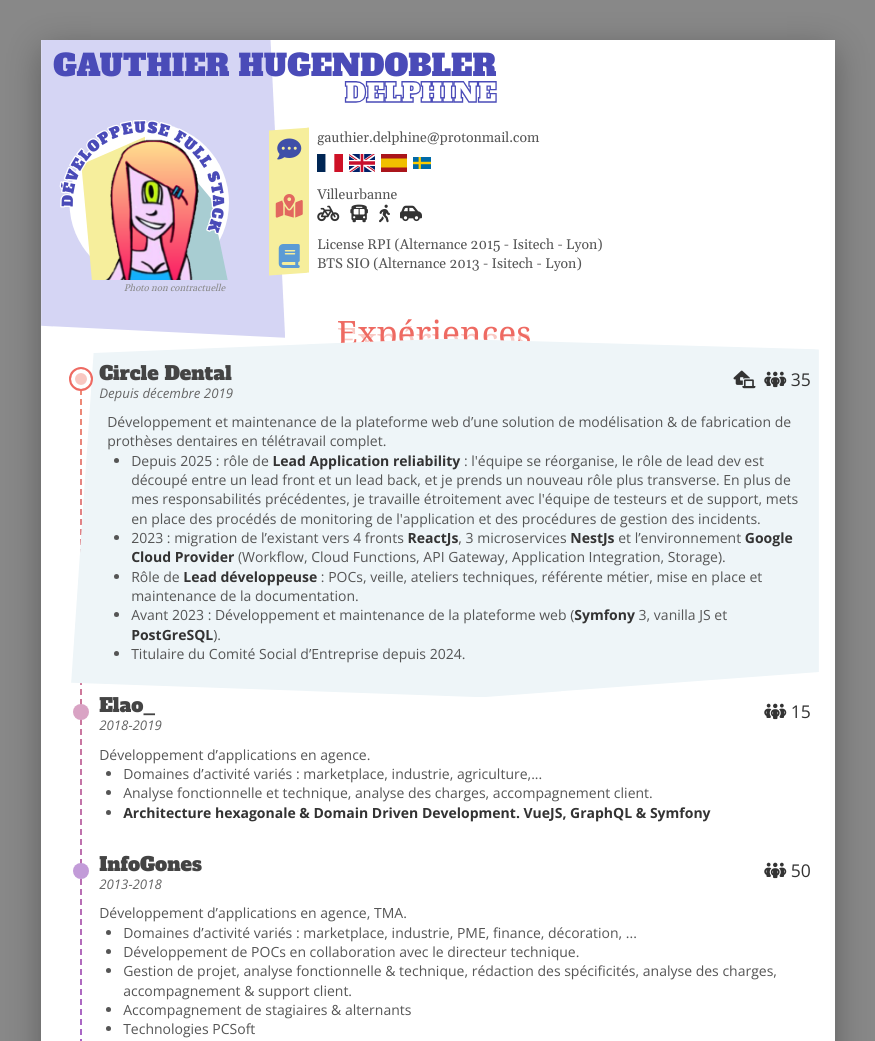
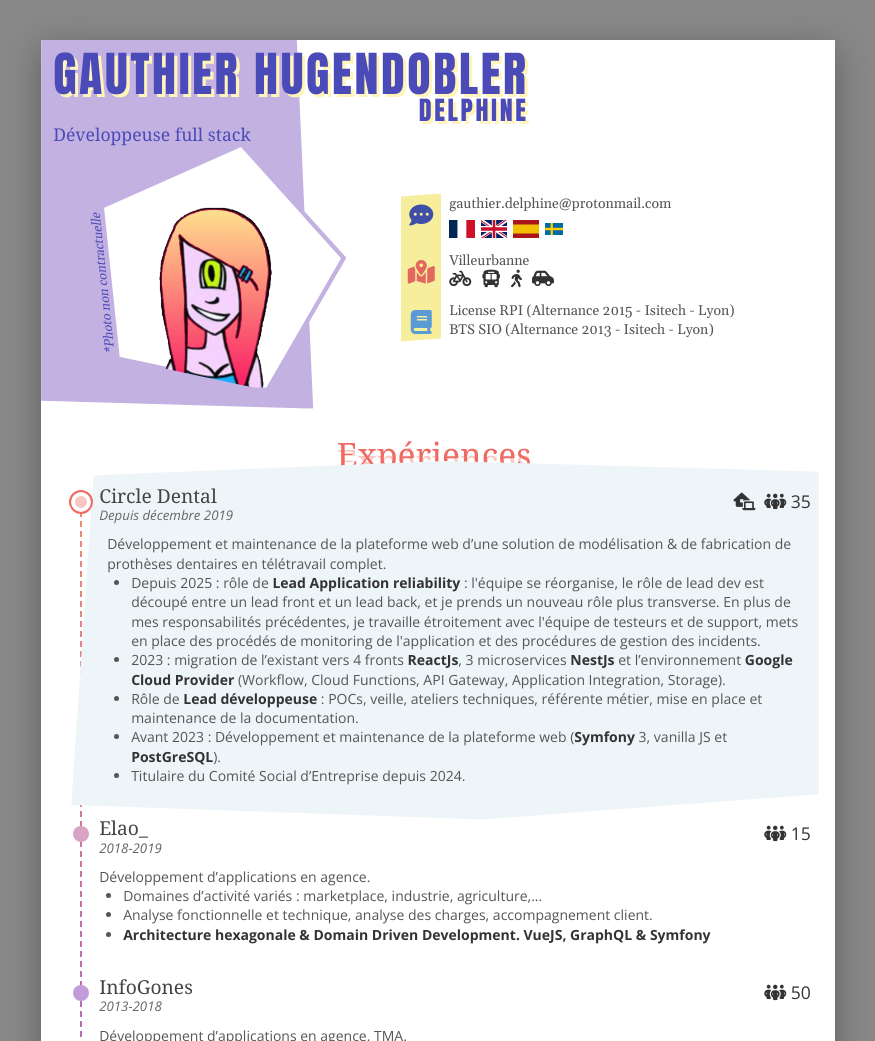
Before and after one commit to keninette/cv, a website: page src/index.html in a window 1280 px wide. Shown: the top 1041 px of the page, without its empty margins (202-1077 px from the left). Drawn offline with nearby package versions, Linux system fonts and the light colour scheme; a web font is replaced by a local one.

Commit message:
Issue #4 - Work on header

```diff
--- a/src/components/experiences/experiences.css
+++ b/src/components/experiences/experiences.css
@@ -23,13 +23,13 @@
   display: flex;
   flex-direction: column;
   gap: 2rem;
-  padding-left: calc(var(--line-x) + 1.125rem);
+  padding-left: 2.625rem;
 }
 /* dashed gradient line */
 .timeline::before {
   content: "";
   position: absolute;
-  inset: 1rem auto 0 var(--line-x);
+  inset: 1rem auto 0 1.5rem;
   width: 2px;
   transform: translateX(-50%);
   background: linear-gradient(var(--tl-top), var(--tl-bottom));
--- a/src/components/header/header.css
+++ b/src/components/header/header.css
@@ -7,6 +7,7 @@
   align-items: flex-start;
   position: relative;
   isolation: isolate;
+  margin-bottom: 2rem;
 }
 
 /* background only behind the picture column, with slanted edges */
@@ -15,9 +16,17 @@
   position: absolute;
   z-index: -1;
   inset: 0 auto -2.5rem 0;
-  width: 15.25rem;
+  width: 17rem;
   background: var(--header-bg);
-  clip-path: polygon(0 0, 94% 0, 100% 100%, 0 96%);
+  /* Cuts the rectangle into a shape. Each point is "x y", in % of the
+     rectangle's width / height, starting at the top-left corner (0 0).
+     Points go clockwise:
+       0 0        top-left corner
+       94% 0      top-right: < 100% makes the right edge slant inwards at the top
+       100% 100%  bottom-right corner
+       0 96%      bottom-left: < 100% makes the bottom edge slant up to the left
+     Set a point back to 100% to make that edge straight. */
+  clip-path: polygon(0 0, 94% 0, 100% 95%, 0 93%);
 }
 
 .top__body {
@@ -28,41 +37,70 @@
 
 /* ---------- name ---------- */
 .name {
+  position: relative;
+  z-index: 1; /* stays in front of the shape */
   display: flex;
   flex-direction: column;
   padding: 0.75rem 0 0 0.75rem;
-  font-family: var(--font-display);
+  font-family: var(--font-name);
   font-weight: 400;
   line-height: 0.95;
+  letter-spacing: 0.1em;
+  color: var(--indigo);
+  text-shadow: 0.12em 0.12em 0 var(--lemon);
 }
 .name__last {
-  font-size: 1.875rem;
-  color: var(--indigo);
+  font-size: 3rem;
 }
 .name__first {
   align-self: flex-end;
   font-size: 1.625rem;
-  color: transparent;
-  -webkit-text-stroke: 1.3px var(--indigo);
+}
+
+/* ---------- role, under the name ---------- */
+.top__role {
+  position: relative;
+  z-index: 1; /* stays in front of the shape */
+  padding-left: 0.75rem;
+  font-family: var(--font-display);
+  font-size: 1.1rem;
+  color: var(--indigo);
 }
 
 /* ---------- picture ---------- */
 .picture {
-  flex: 0 0 var(--picture-w);
+  flex: 0 0 15rem;
 }
 
 .picture__art {
   display: block;
   width: 100%;
+  overflow: visible; /* lets the shape go past the picture edges */
+}
+
+/* white shape behind the avatar, with a border the color of the background */
+.picture__shape {
+  stroke: var(--header-bg);
+  stroke-width: 8px; /* SVG viewBox units */
 }
 
 .picture__caption {
-  text-align: right;
-  padding: 0.125rem 0.25rem;
+  position: relative;
+  top: -2.2rem;
+  left: 4.9rem;
+  width: fit-content;
+  /* follows the pentagon's left edge, read from bottom to top */
+  transform: rotate(-96deg);
+  transform-origin: left bottom;
   font-family: var(--font-serif);
-  font-size: 0.6rem;
+  font-size: 0.8rem;
   font-style: italic;
-  color: #888;
+  color: var(--indigo);
+}
+
+/* hidden for now, to be reworked */
+.blob {
+  display: none;
 }
 
 .blob--yellow {
@@ -73,18 +111,6 @@
   fill: var(--teal);
 }
 
-/* sizes in SVG viewBox units, scaled with the picture */
-.picture__title {
-  font-family: var(--font-display);
-  font-size: 34px;
-  letter-spacing: 1px;
-  fill: var(--indigo);
-  stroke: #fff;
-  stroke-width: 6px;
-  stroke-linejoin: round;
-  paint-order: stroke;
-}
-
 /* ---------- contact ---------- */
 .contact {
   flex: 1;
@@ -92,6 +118,7 @@
   display: flex;
   flex-direction: column;
   gap: 0.875rem;
+  margin-left: 5rem; /* room for the shape's right corner */
   padding: 1rem 1rem 1rem 2.5rem;
   font-family: var(--font-serif);
   font-size: 0.875rem;
--- a/src/components/header/header.html
+++ b/src/components/header/header.html
@@ -3,16 +3,26 @@
     <span class="name__last">GAUTHIER HUGENDOBLER</span>
     <span class="name__first">DELPHINE</span>
   </h1>
+  <p class="top__role">Développeuse full stack</p>
 
   <div class="top__body">
     <figure class="picture">
       <!-- viewBox units ≈ pixels of the original 922px-wide page -->
       <svg class="picture__art" viewBox="0 110 443 413" aria-hidden="true">
         <defs>
-          <!-- arc for the curved title: centre (240,340), r=165, from -95° to +115° (0° = top) -->
-          <path id="title-arc" d="M 75.6 354.4 A 165 165 0 1 1 389.5 409.7" />
+          <!-- regular pentagon: centre (320,340), radius 240,
+               turned 12° clockwise around its centre (first number of rotate) -->
+          <polygon
+            id="shape"
+            points="320,100 548.3,265.8 461.1,534.2 178.9,534.2 91.7,265.8"
+            transform="rotate(12 320 340)"
+          />
+          <!-- same shape, used to cut the portrait -->
+          <clipPath id="shape-clip">
+            <use href="#shape" />
+          </clipPath>
         </defs>
-        <circle cx="255" cy="340" r="188" fill="#fff" />
+        <use href="#shape" class="picture__shape" fill="#fff" />
         <polygon
           class="blob blob--yellow"
           points="95,250 245,185 250,523 120,523"
@@ -23,26 +33,16 @@
         />
         <image
           href="assets/avatar.png"
-          x="125"
-          y="185"
+          x="180"
+          y="214"
           width="280"
           height="353"
           preserveAspectRatio="xMidYMax meet"
+          clip-path="url(#shape-clip)"
           onerror="this.remove()"
         />
-        <text class="picture__title">
-          <textPath
-            href="#title-arc"
-            startOffset="50%"
-            text-anchor="middle"
-            textLength="595"
-            lengthAdjust="spacing"
-          >
-            DÉVELOPPEUSE FULL STACK
-          </textPath>
-        </text>
       </svg>
-      <figcaption class="picture__caption">Photo non contractuelle</figcaption>
+      <figcaption class="picture__caption">*Photo non contractuelle</figcaption>
     </figure>
 
     <section class="contact">
--- a/src/index.html
+++ b/src/index.html
@@ -7,7 +7,7 @@
     <link rel="preconnect" href="https://fonts.googleapis.com" />
     <link rel="preconnect" href="https://fonts.gstatic.com" crossorigin />
     <link
-      href="https://fonts.googleapis.com/css2?family=Alfa+Slab+One&family=Gelasio:wght@400&family=Open+Sans:ital,wght@0,400;0,700;1,400&family=Shrikhand&display=swap"
+      href="https://fonts.googleapis.com/css2?family=Anton&family=Caprasimo&family=Gelasio:wght@400&family=Open+Sans:ital,wght@0,400;0,700;1,400&family=Shrikhand&display=swap"
       rel="stylesheet"
     />
     <link
--- a/src/style.css
+++ b/src/style.css
@@ -7,7 +7,7 @@
 
 :root {
   /* palette */
-  --header-bg: #d5d5f4;
+  --header-bg: #c3b1e1;
   --lavender-bg: #eeeefb;
   --card-bg: #eef5f8;
   --indigo: #4a4bb8;
@@ -15,6 +15,7 @@
   --salmon-soft: #f9c9c4;
   --yellow: #f6ee9c;
   --teal: #a8cdd2;
+  --lemon: #fff5ba;
   --text: #555;
   --text-strong: #333;
 
@@ -23,14 +24,11 @@
   --tl-bottom: #9b5fd6;
 
   /* fonts */
-  --font-display: "Alfa Slab One", Georgia, serif;
+  --font-name: "Anton", Impact, sans-serif;
+  --font-display: "Caprasimo", Georgia, serif;
   --font-script: "Shrikhand", Georgia, serif;
   --font-serif: "Gelasio", Georgia, serif;
   --font-body: "Open Sans", Arial, sans-serif;
-
-  /* layout */
-  --picture-w: 11.75rem;
-  --line-x: 1.5rem; /* timeline position inside the experiences block */
 }
 
 @page {
```
